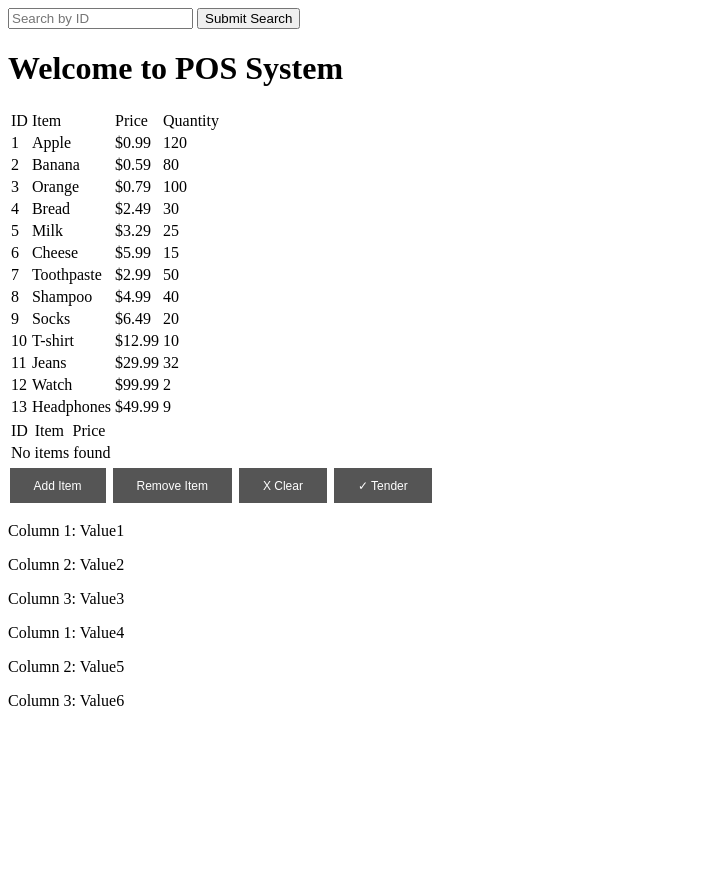
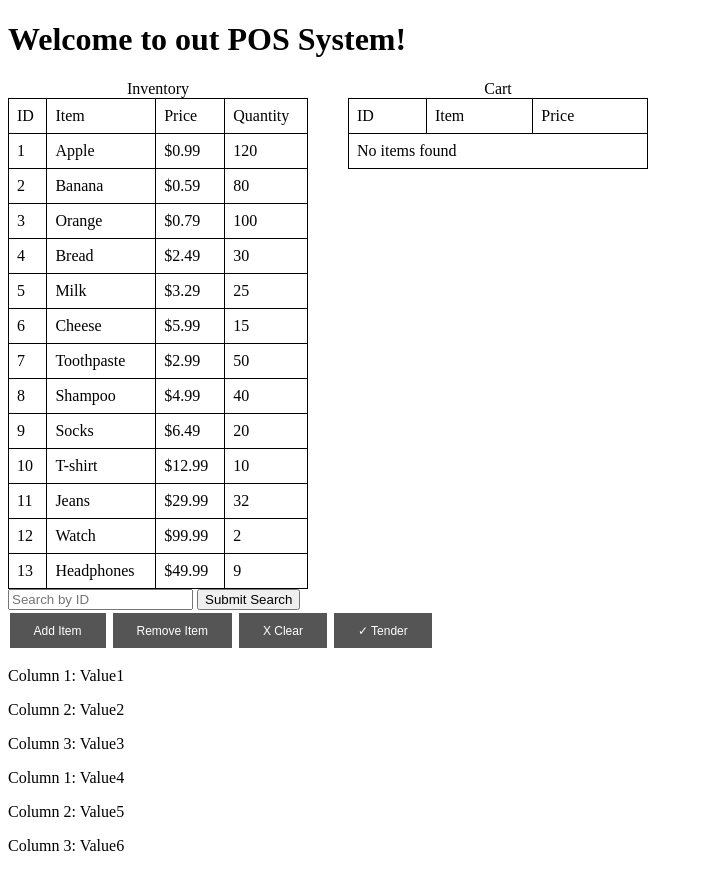
Before and after one commit to nickkramer123/POS_System, a Django app: page / in a window 1280 px wide. Shown: the whole page, without its empty margins (0-703 px from the left). Before the commit the page ends 706 px from the top, so only its background shows below. Run offline with Django 5.2, Linux system fonts and the light colour scheme; data comes from the database, SQL or seed files in the repository.

Commit message:
Working on aestetics

```diff
--- a/django_start/app/templates/app/template.html
+++ b/django_start/app/templates/app/template.html
@@ -24,25 +24,36 @@
     .button3 {background-color: #555;}
     .button4 {background-color: #555;}
 
+
+    .table-container {
+        display: flex;
+        gap: 40px; /* space between tables */
+    }
+
+    table {
+        border-collapse: collapse;
+        width: 300px;
+    }
+
+    th, td {
+        border: 1px solid black;
+        padding: 8px;
+    }
+
+
     </style>
 </head>
 
 <body>
+    <header>
+        <h1>Welcome to out POS System!</h1>
+    </header>
     <!-- SEARCH BAR-->
-    <div class="topnav">
-        <form method="get" action="{% url 'template' %}">
-            <input type="text" id="searchBar" name="search_query" placeholder="Search by ID" onkeyup="SearchBar()">
-            <input type="submit" value="Submit Search">
-        </form>
-    </div>
 
-    <div class="container">
-        <h1>Welcome to POS System</h1>
-        {% block content %}
-        {% endblock %}
-
-        <!-- static table`-->
+    <div class="table-container">
+    <div>
         <table>
+            <caption>Inventory</caption>
             <thead>
                 <tr>
                     <td>ID</td>
@@ -66,8 +77,16 @@
                 {% endfor %}
             </tbody>
         </table>
+        <!--SEARCHBAR FOR ID-->
+        <form method="get" action="{% url 'template' %}">
+            <input type="text" id="searchBar" name="search_query" placeholder="Search by ID" onkeyup="SearchBar()">
+            <input type="submit" value="Submit Search">
+        </form>
+        </div>
         <!--CART TABLE-->
+        <div>
         <table>
+            <caption>Cart</caption>
             <thead>
                 <tr>
                     <td>ID</td>
@@ -89,8 +108,9 @@
                 {% endfor %}
             </tbody>
         </table>
-
-
+        </div>
+    </div>
+    <div>
         <button class="button button1" onclick="">Add Item</button>
         <button class="button button2" onclick="">Remove Item</button>
         <button class="button button3" onclick="">X Clear</button>
```
